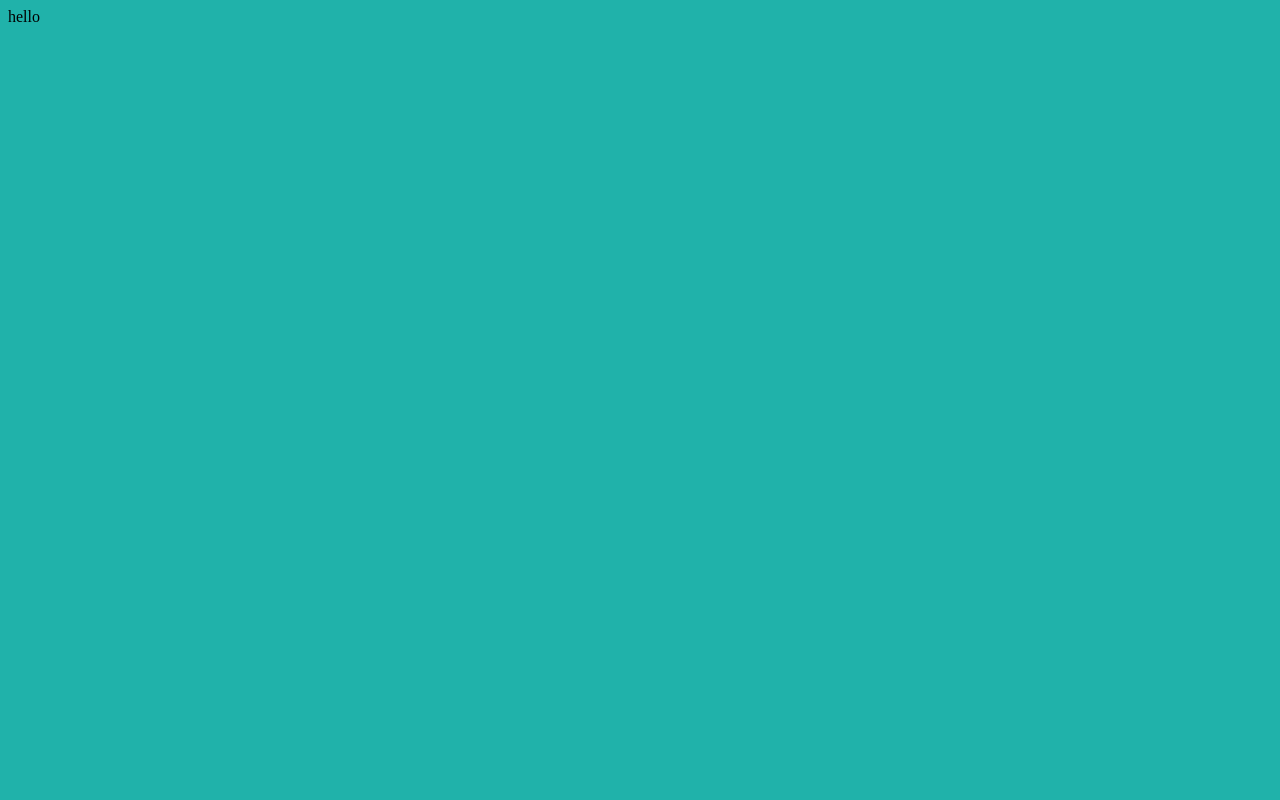
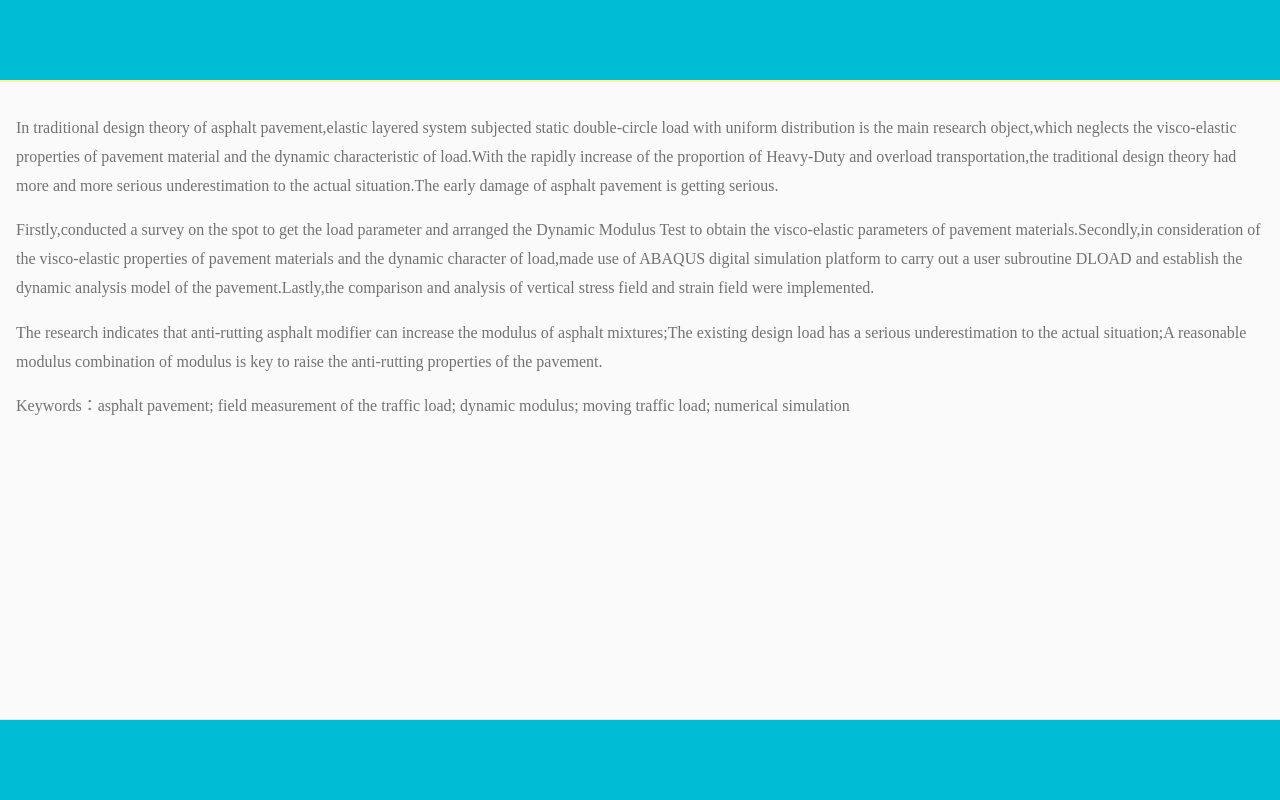
Before and after one commit to xinwuzu/rwd, a website: page source/index.html in a window 1280 px wide. Drawn offline with nearby package versions, Linux system fonts and the light colour scheme; files that its build step writes are made by us from their sources.

Commit message:
app-layout

```diff
--- a/source/index.html
+++ b/source/index.html
@@ -3,9 +3,31 @@
 <head>
 	<meta charset="UTF-8">
 	<title>flex</title>
+	<meta name="viewport" content="width=device-width, initial-scale=1"/>
 	<link rel="stylesheet" href="styles/main.css">
 </head>
 <body>
-hello
+<div class="app-wrap">
+	<header class="app-header"></header>
+	<div class="content">
+		<p>
+			In traditional design theory of asphalt pavement,elastic layered system subjected static double-circle load with uniform distribution is the main research object,which neglects the visco-elastic properties of pavement material and the dynamic characteristic of load.With the rapidly increase of the proportion of Heavy-Duty and overload transportation,the traditional design theory had more and more serious underestimation to the actual situation.The early damage of asphalt pavement is getting serious.
+		</p>
+
+
+		<p>
+			Firstly,conducted a survey on the spot to get the load parameter and arranged the Dynamic Modulus Test to obtain the visco-elastic parameters of pavement materials.Secondly,in consideration of the visco-elastic properties of pavement materials and the dynamic character of load,made use of ABAQUS digital simulation platform to carry out a user subroutine DLOAD and establish the dynamic analysis model of the pavement.Lastly,the comparison and analysis of vertical stress field and strain field were implemented.
+		</p>
+
+		<p>
+			The research indicates that anti-rutting asphalt modifier can increase the modulus of asphalt mixtures;The existing design load has a serious underestimation to the actual situation;A reasonable modulus combination of modulus is key to raise the anti-rutting properties of the pavement.
+		</p>
+
+		<p>
+			Keywords：asphalt pavement; field measurement of the traffic load; dynamic modulus; moving traffic load; numerical simulation
+		</p>
+	</div>
+	<div class="app-footer"></div>
+</div>
 </body>
 </html>
--- a/source/styles/main.scss
+++ b/source/styles/main.scss
@@ -1,4 +1,44 @@
+/* Palette generated by Material Palette - materialpalette.com/cyan/pink */
+
+$primary-color-dark:   #0097A7;
+$primary-color:  #00BCD4;
+$primary-color-light:  #B2EBF2;
+$primary-color-text:   #FFFFFF;
+$accent-color:         #FF4081;
+$primary-text-color:   #212121;
+$secondary-text-color: #727272;
+$divider-color:        #B6B6B6;
+
 body {
+	margin: 0;
+	-webkit-font-smoothing: antialiased;
+	color: #727272;
+}
+
+.app-wrap {
+	height: 100vh;
 	display: flex;
-	background-color: lightseagreen;
+	flex-direction: column;
 }
+
+.app-header {
+	background-color: $primary-color;
+	height: 80px;
+	border-bottom: 2px solid #fff59d;
+	flex-shrink: 0;
+}
+
+.content {
+	background-color: #fafafa;
+	flex-grow: 1;
+	line-height: 1.8;
+	padding: 16px;
+	overflow-y: scroll;
+}
+
+.app-footer {
+	height: 80px;
+	background-color: $primary-color;
+	border-top: 1px solid #e6e6e6;
+	flex-shrink: 0;
+}
```
Also changed, not shown: index.html (+23 -1 lines), styles/main.css.
